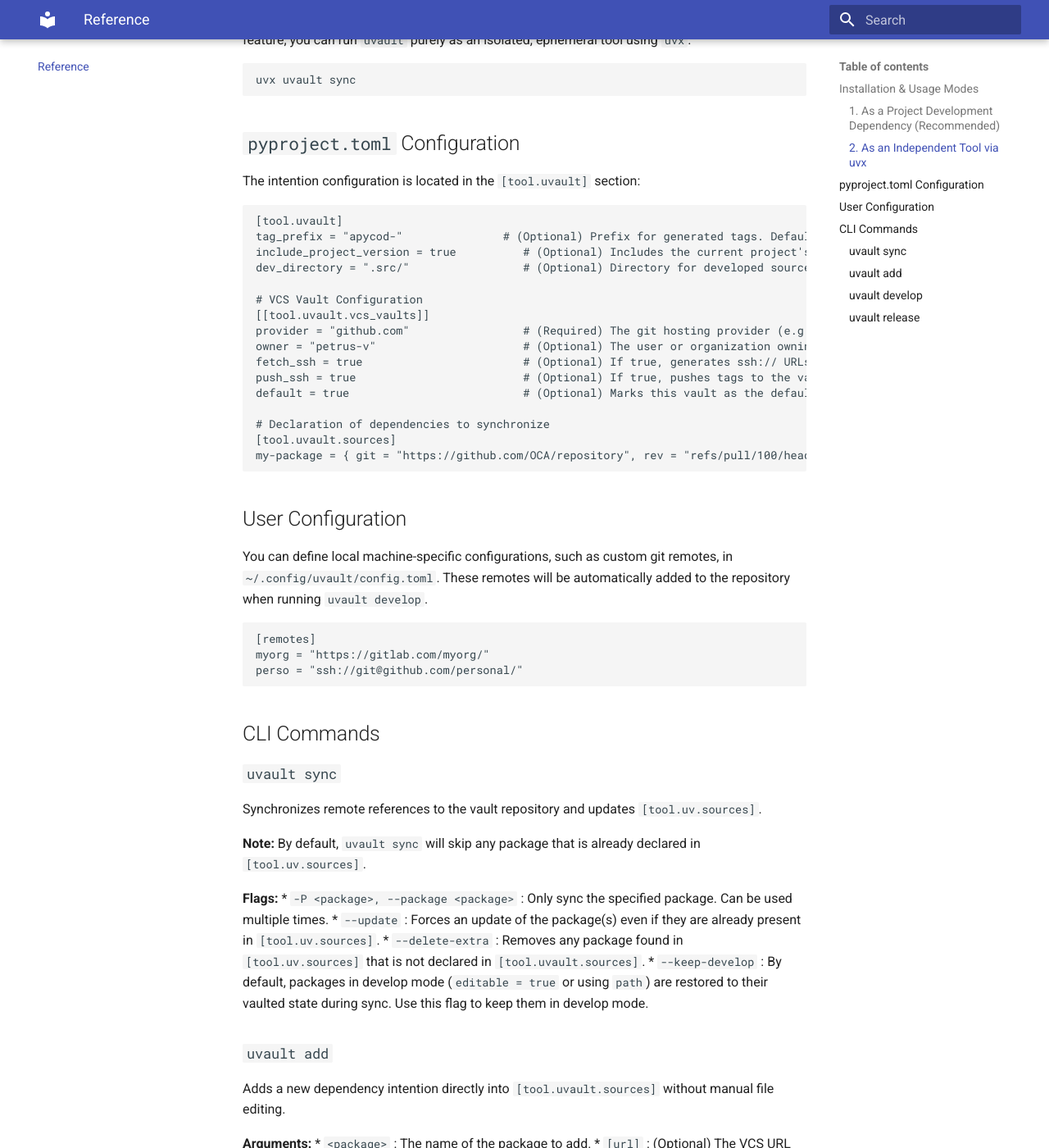
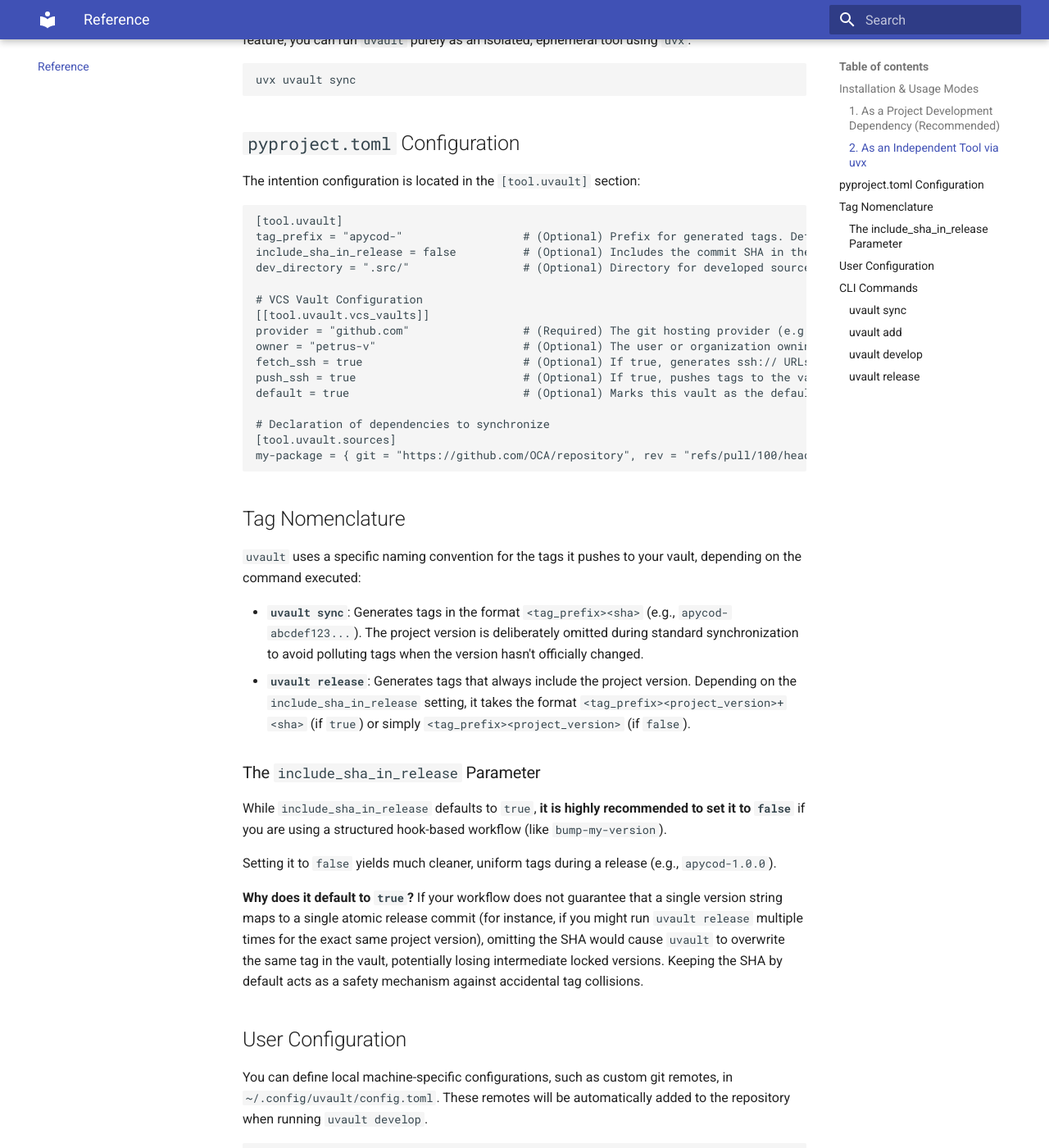
Before and after one commit to petrus-v/uvault, an MkDocs documentation site: the page built from docs/reference.md, in a window 1280 px wide and 1400 px high, scrolled down 602 px. Shown: the whole window at 82% size. Built offline with MkDocs 1.6.1 and Material for MkDocs 9.7.7, drawn with Linux system fonts in a browser that asks for light colours; some of the changed text lies outside the part shown.

````diff
--- a/docs/reference.md
+++ b/docs/reference.md
@@ -27,8 +27,8 @@
 
 ```toml
 [tool.uvault]
-tag_prefix = "apycod-"               # (Optional) Prefix for generated tags. Defaults to "".
-include_project_version = true          # (Optional) Includes the current project's version in the vault tag. Defaults to true.
+tag_prefix = "apycod-"                  # (Optional) Prefix for generated tags. Defaults to "".
+include_sha_in_release = false          # (Optional) Includes the commit SHA in the vault tag during releases. Defaults to true.
 dev_directory = ".src/"                 # (Optional) Directory for developed sources. Defaults to ".src/".
 
 # VCS Vault Configuration
@@ -43,6 +43,22 @@
 [tool.uvault.sources]
 my-package = { git = "https://github.com/OCA/repository", rev = "refs/pull/100/head", subdirectory = "my_package" }
 ```
+
+## Tag Nomenclature
+
+`uvault` uses a specific naming convention for the tags it pushes to your vault, depending on the command executed:
+
+* **`uvault sync`**: Generates tags in the format `<tag_prefix><sha>` (e.g., `apycod-abcdef123...`). The project version is deliberately omitted during standard synchronization to avoid polluting tags when the version hasn't officially changed.
+* **`uvault release`**: Generates tags that always include the project version. Depending on the `include_sha_in_release` setting, it takes the format `<tag_prefix><project_version>+<sha>` (if `true`) or simply `<tag_prefix><project_version>` (if `false`).
+
+### The `include_sha_in_release` Parameter
+
+While `include_sha_in_release` defaults to `true`, **it is highly recommended to set it to `false`** if you are using a structured hook-based workflow (like `bump-my-version`).
+
+Setting it to `false` yields much cleaner, uniform tags during a release (e.g., `apycod-1.0.0`).
+
+**Why does it default to `true`?**
+If your workflow does not guarantee that a single version string maps to a single atomic release commit (for instance, if you might run `uvault release` multiple times for the exact same project version), omitting the SHA would cause `uvault` to overwrite the same tag in the vault, potentially losing intermediate locked versions. Keeping the SHA by default acts as a safety mechanism against accidental tag collisions.
 
 ## User Configuration
 
@@ -105,7 +121,7 @@
 When releasing a project (e.g., via `bump-my-version`), this command extracts the existing commit SHA from each vaulted package's tag in `[tool.uv.sources]`. It then constructs a new tag with the new project version and pushes it directly to the vault. This avoids fetching any new, unexpected commits from the source repository. Packages currently in develop mode will fall back to a standard sync.
 
 **Flags:**
-* `-P <package>, --package <package>` : Only release the specified package. Can be used multiple times.
+* `-P <package>, --package <package>` : Apply the release tag only to the specified vaulted package. Can be used multiple times.
 * `--keep-develop` : By default, packages in develop mode are restored to their vaulted state before tagging. Use this flag to keep them in develop mode (skipping their release).
 
 ::: uvault.cli
````
Also changed, not shown: docs/how-to.md (+6 -2 lines), 3 other files.
